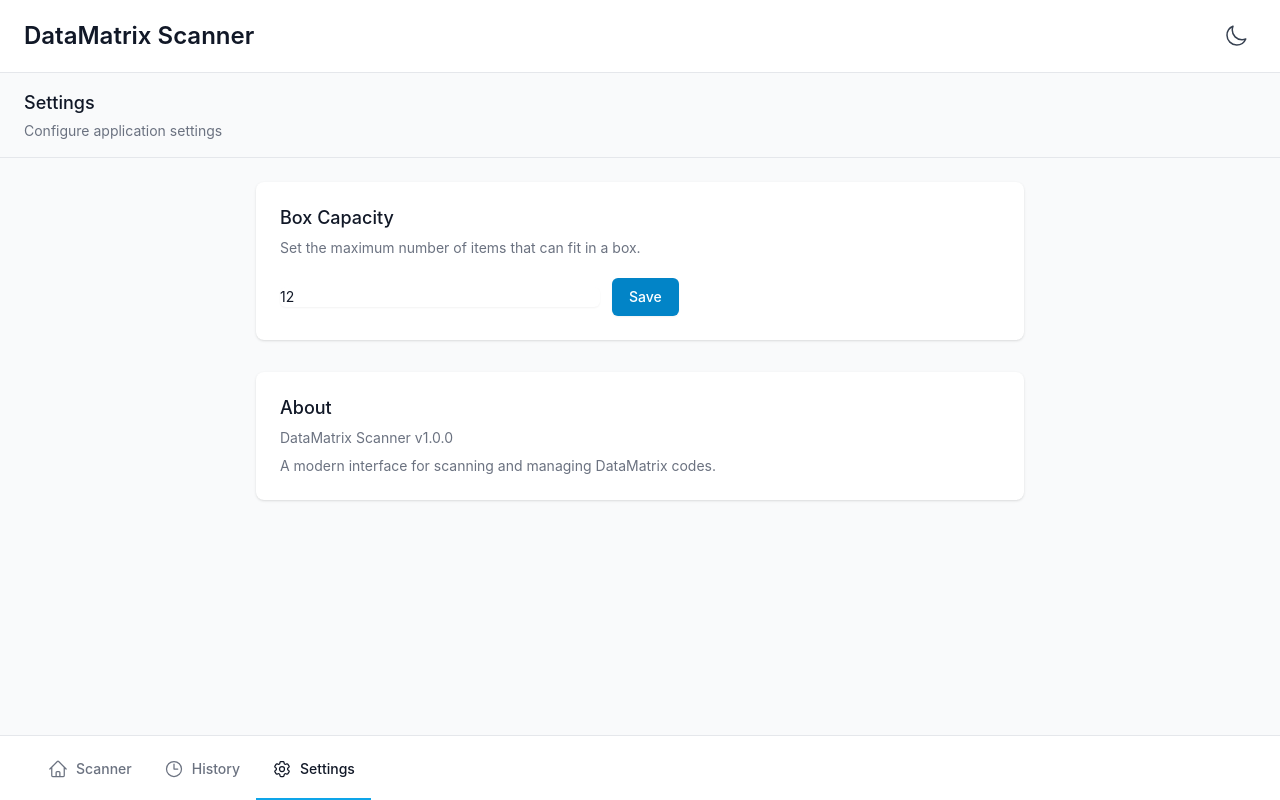
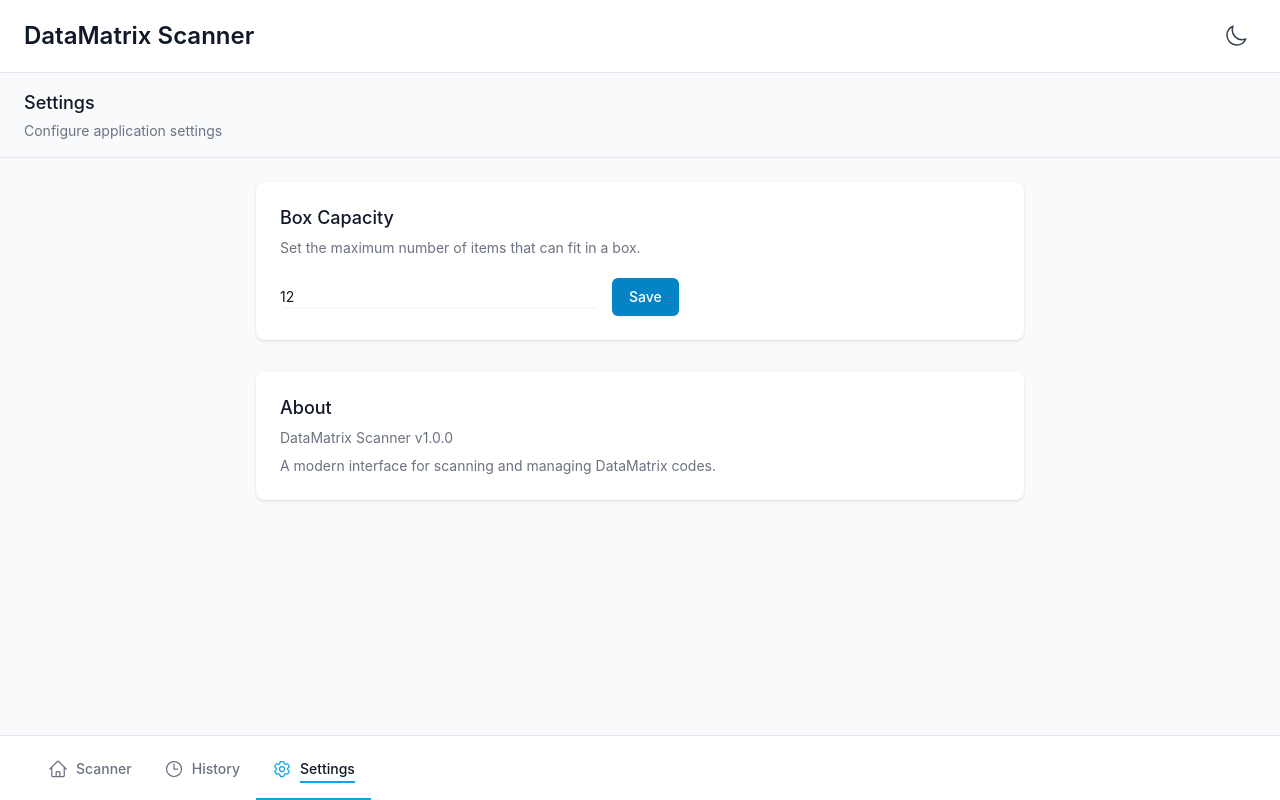
Before and after one commit to sandexzx/CodeScannerSystem, a React (Vite) app in the folder frontend/: page /settings in a window 1280 px wide. Built offline with nearby package versions, Linux system fonts and the light colour scheme; no server answers; a web font is replaced by a local one.

Commit message:
feat: Добавил Hover Эффект для вкладок

```diff
--- a/frontend/src/components/Navigation.tsx
+++ b/frontend/src/components/Navigation.tsx
@@ -16,7 +16,7 @@ export const Navigation = () => {
   const packedBoxes = session ? Math.floor(session.scannedItems / session.boxCapacity) : 0;
 
   return (
-    <nav className="bg-white dark:bg-gray-800 border-t border-gray-200 dark:border-gray-700">
+    <nav className="bg-white dark:bg-gray-800 border-t border-gray-200 dark:border-gray-700 overflow-x-hidden">
       <div className="max-w-7xl mx-auto px-4 sm:px-6 lg:px-8">
         <div className="flex justify-between h-16">
           <div className="flex">
@@ -26,14 +26,21 @@ export const Navigation = () => {
                 <Link
                   key={item.name}
                   to={item.path}
-                  className={`inline-flex items-center px-4 pt-1 border-b-2 text-sm font-medium ${
+                  className={`group inline-flex items-center px-4 pt-1 border-b-2 text-sm font-medium transition-all duration-300 ease-in-out hover:translate-y-[-2px] ${
                     isActive
                       ? 'border-primary-500 text-gray-900 dark:text-white'
-                      : 'border-transparent text-gray-500 dark:text-gray-400 hover:border-gray-300 dark:hover:border-gray-600 hover:text-gray-700 dark:hover:text-gray-300'
+                      : 'border-transparent text-gray-500 dark:text-gray-400 hover:border-primary-400 dark:hover:border-primary-400 hover:text-gray-900 dark:hover:text-white'
                   }`}
                 >
-                  <item.icon className="h-5 w-5 mr-2" />
-                  {item.name}
+                  <item.icon className={`h-5 w-5 mr-2 transition-transform duration-300 group-hover:scale-110 ${
+                    isActive ? 'text-primary-500' : 'group-hover:text-primary-500'
+                  }`} />
+                  <span className="relative">
+                    {item.name}
+                    <span className={`absolute -bottom-1 left-0 w-0 h-0.5 bg-primary-500 transition-all duration-300 group-hover:w-full ${
+                      isActive ? 'w-full' : ''
+                    }`} />
+                  </span>
                 </Link>
               );
             })}
```
